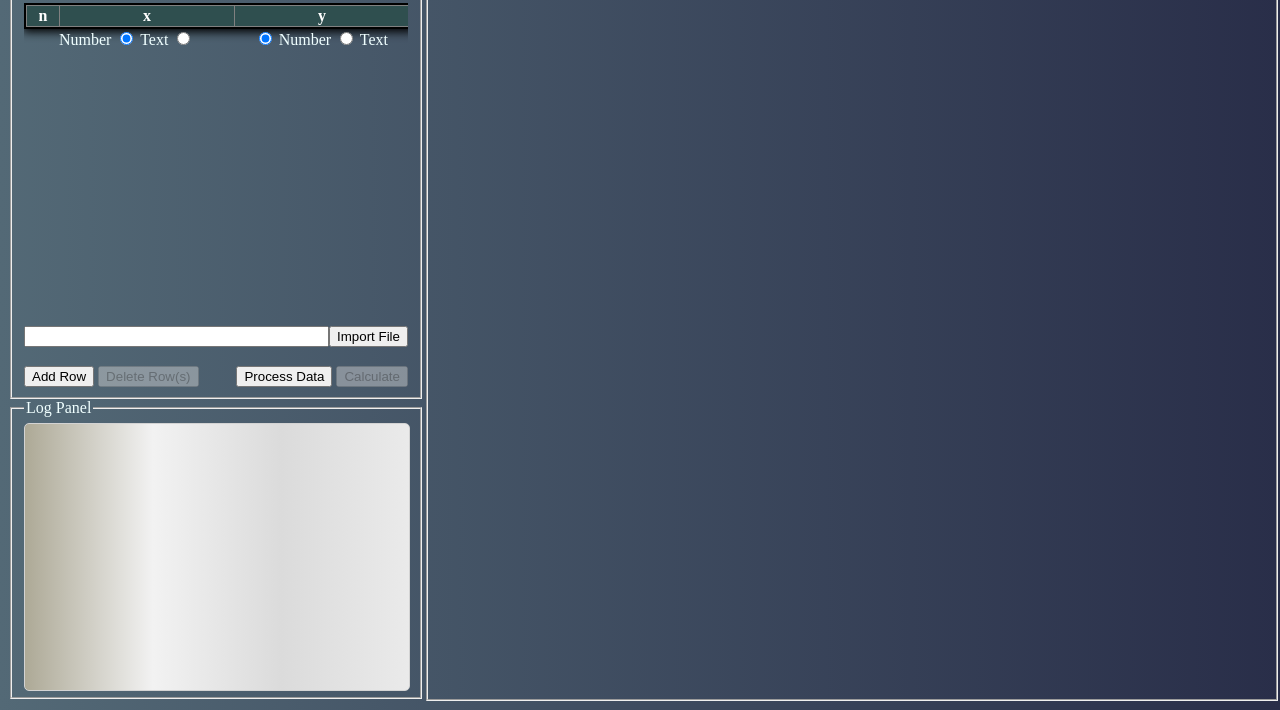
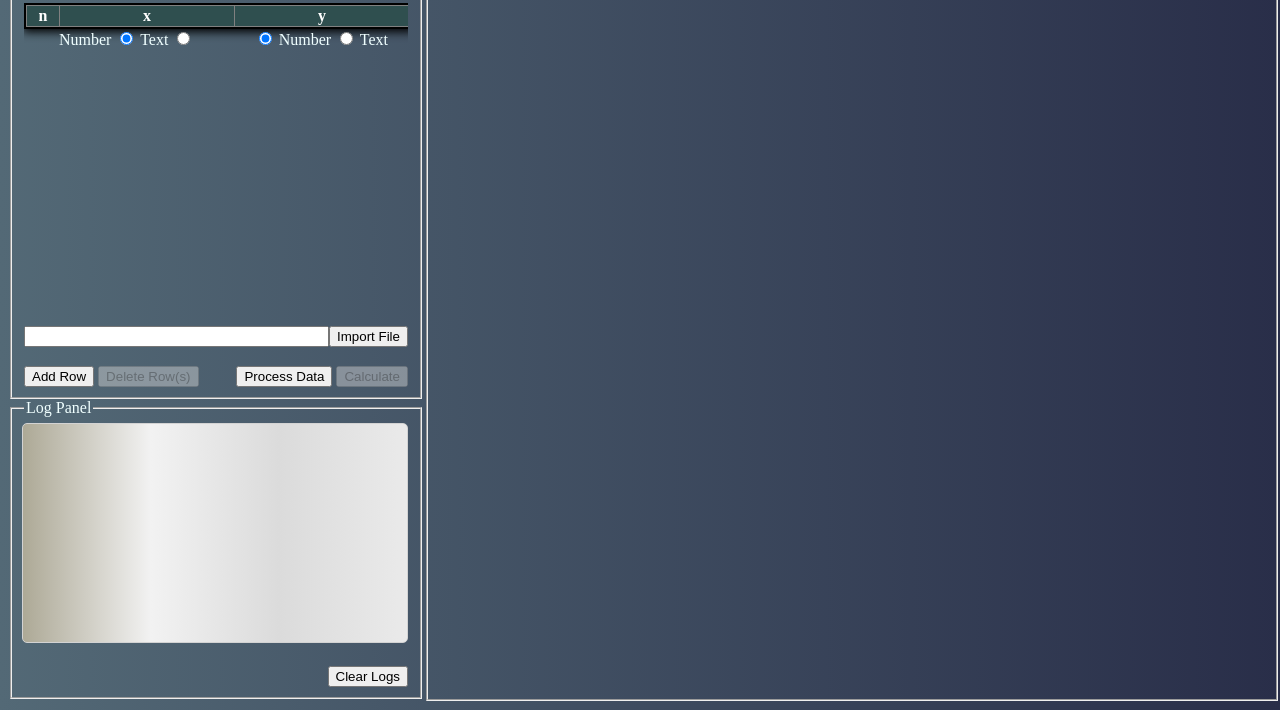
Before and after one commit to viruj96/Random-Apps, a plain HTML site: page pearson_regression/index.html in a window 1280 px wide. Shown: the part 90-800 px from the top of the page. Drawn offline with Linux system fonts and the light colour scheme.

Commit message:
clear logs

```diff
--- a/pearson_regression/css/styles.css
+++ b/pearson_regression/css/styles.css
@@ -36,12 +36,21 @@ body {
 	width: 30vw;
 }
 
+#log {
+	display: flex;
+	flex-direction: column;
+	align-items: flex-end;
+	justify-content: space-between;
+	height: 100%;
+	width: 100%;
+}
+
 #textarea {
 	background: linear-gradient(to right, #ada996, #f2f2f2, #dbdbdb, #eaeaea);
 	border: 1px solid lightgray;
 	border-radius: 5px;
 	padding-top: 2%;
-	height: 98%;
+	height: 80%;
 	width: 100%;
 	overflow-y: auto;
 }
--- a/pearson_regression/index.html
+++ b/pearson_regression/index.html
@@ -69,7 +69,10 @@
 			</fieldset>
 			<fieldset id="log-panel">
 				<legend>Log Panel</legend>
-				<div id="textarea"></div>
+				<div id="log">
+					<div id="textarea"></div>
+					<button id="clear" onclick="$('#textarea').innerHTML = ''">Clear Logs</button>
+				</div>
 			</fieldset>
 		</div>
 		<div id="right-container">
```
